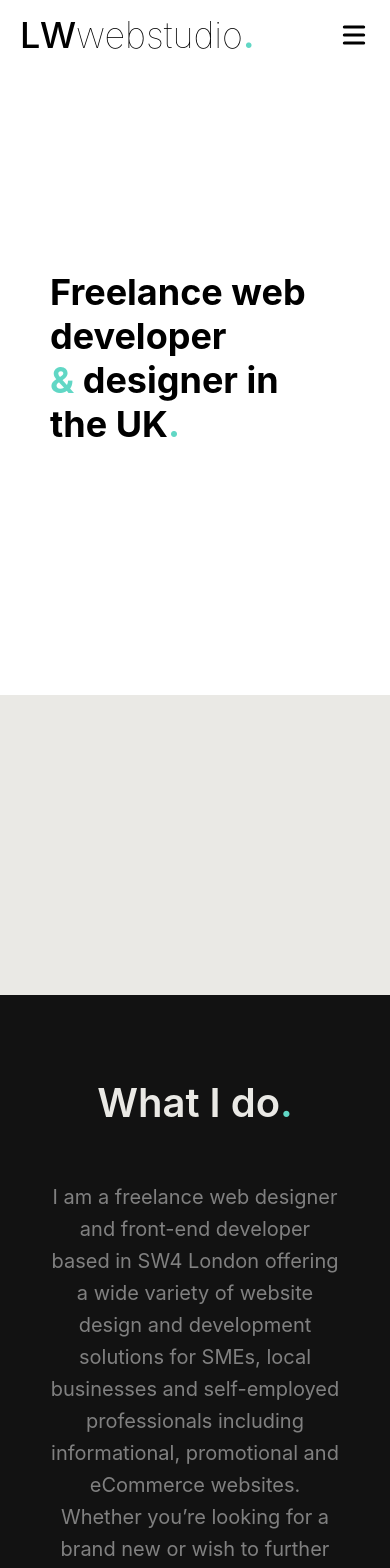
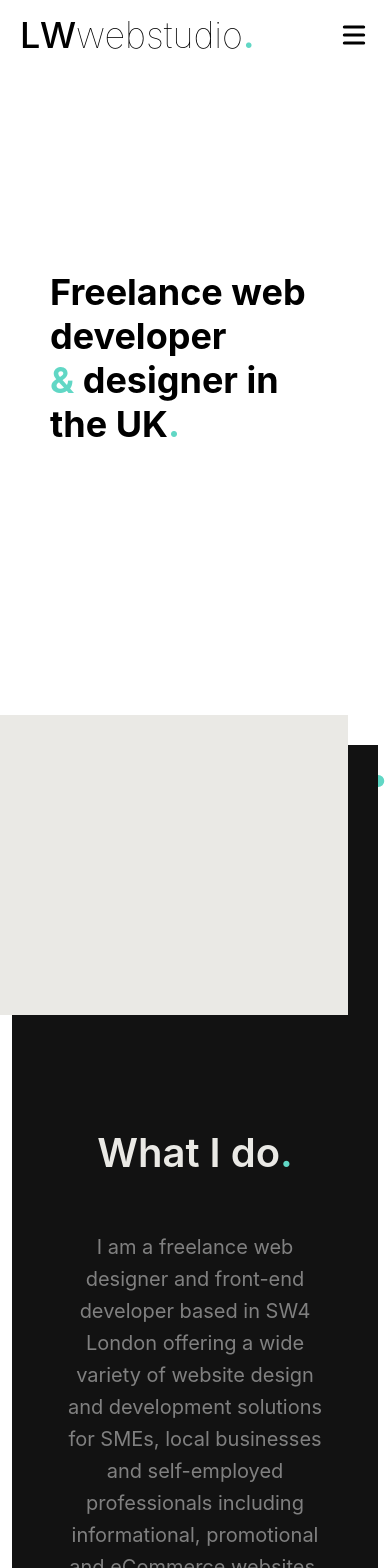
Before and after one commit to leoarthurwall/LW-Website, a React (Create React App) app: page / in a window 390 px wide. Shown: the top 1568 px of the page. Built offline with nearby package versions, Linux system fonts and the light colour scheme.

Commit message:
about - readjusted positioning for 760 px break

```diff
--- a/src/Components/About/About.module.css
+++ b/src/Components/About/About.module.css
@@ -90,17 +90,15 @@
 
 @media only screen and (max-width: 760px) {
   .container {
-    margin: 0;
+    margin: 50px;
   }
   .left {
-    left: 0px;
-    top: 0px;
+    left: -30px;
+    top: -30px;
   }
   .bottom {
-    right: 0px;
-    bottom: -60px;
-    border: none;
-    border-bottom: 12px dotted var(--accent-color);
+    right: -30px;
+    bottom: -30px;
 
   }
 }
```
